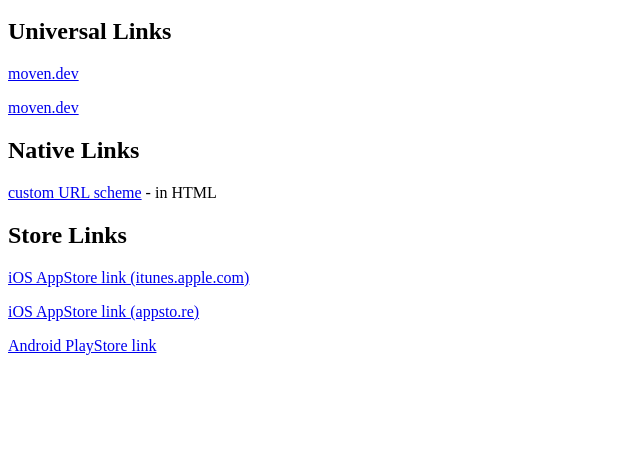
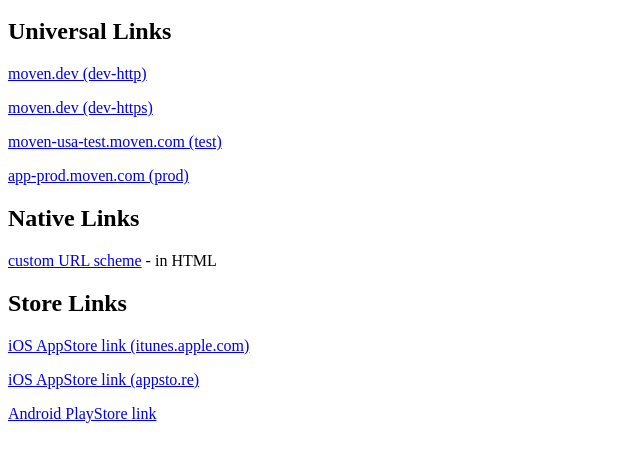
Before and after one commit to indrajithbandara/deeplink, a plain HTML site: page index.html in a window 1280 px wide. Shown: the part 48-510 px from the top of the page, without its empty margins (0-640 px from the left). Drawn offline with Linux system fonts and the light colour scheme.

Commit message:
links for test and prod

```diff
--- a/index.html
+++ b/index.html
@@ -6,9 +6,10 @@
 <h1>Deeplink Test Page</h1>
 
 <h2>Universal Links</h2>
-<p><a href="http://moven.dev/deeplink?action=addmoney&amp;src=testpage">moven.dev</a></p>
-<p><a href="https://moven.dev/deeplink?action=addmoney&amp;src=testpage">moven.dev</a></p>
-<p><a href=""></a></p>
+<p><a href="http://moven.dev/deeplink?action=addmoney&amp;src=testpage">moven.dev (dev-http)</a></p>
+<p><a href="https://moven.dev/deeplink?action=addmoney&amp;src=testpage">moven.dev (dev-https)</a></p>
+<p><a href="https://moven-usa-test.moven.com/deeplink?action=addmoney&amp;src=testpage">moven-usa-test.moven.com (test)</a></p>
+<p><a href="https://app-prod.moven.com/deeplink?action=addmoney&amp;src=testpage">app-prod.moven.com (prod)</a></p>
 
 
 <h2>Native Links</h2>
```
